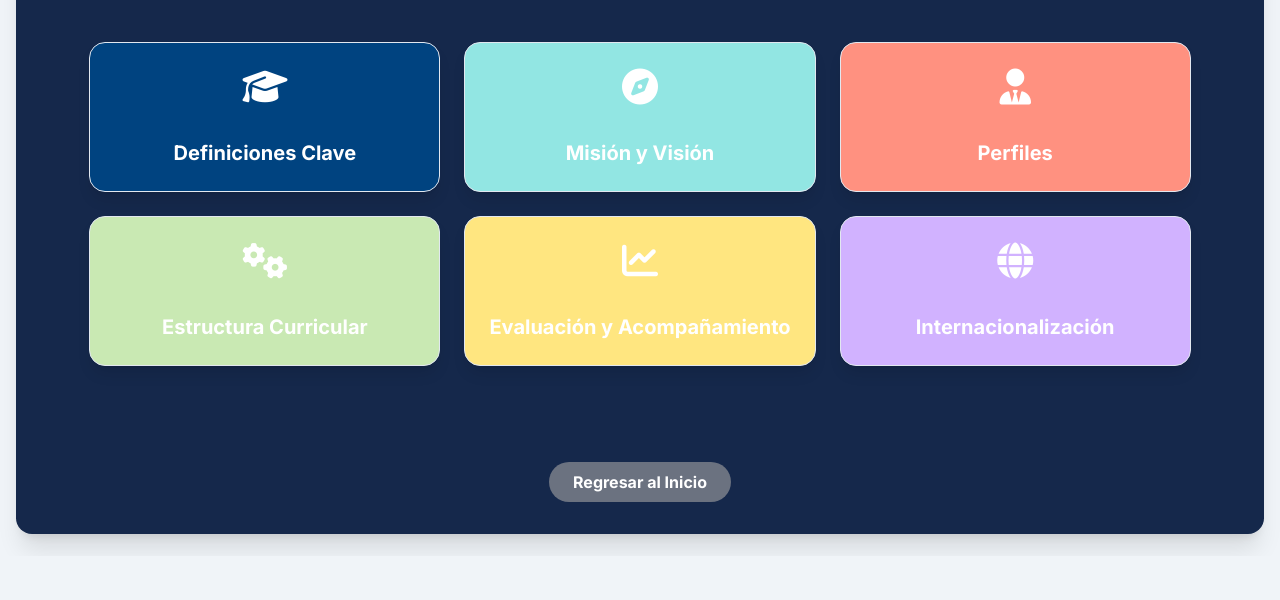
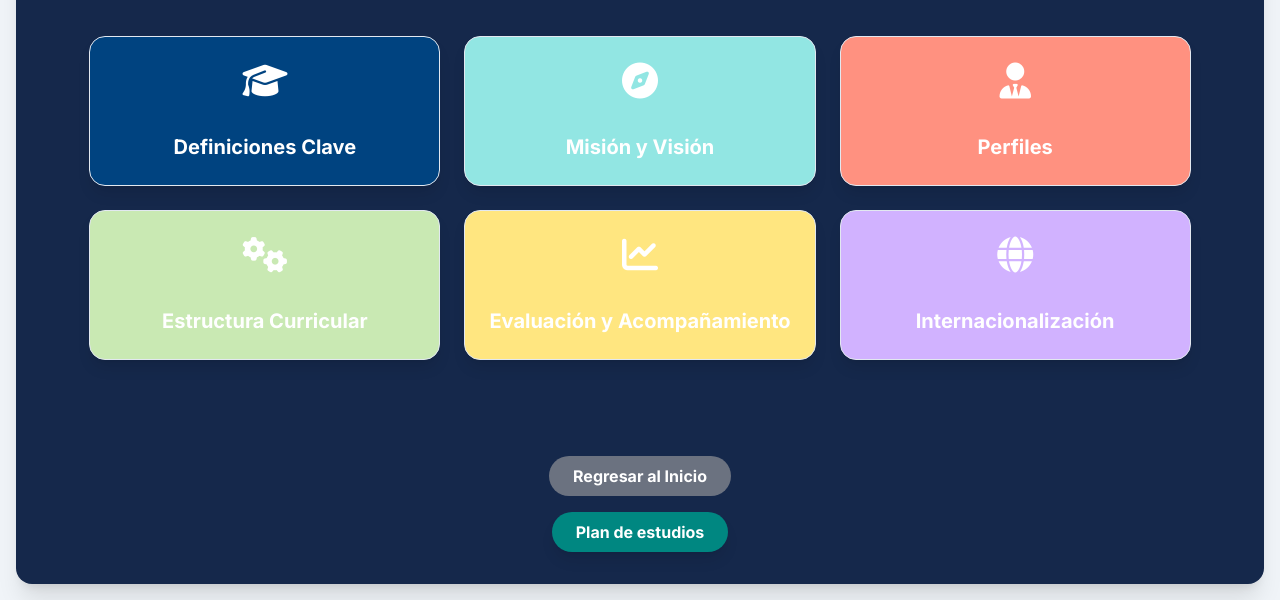
Before and after one commit to vokenaug/maestria, a plain HTML site: page index.html in a window 1280 px wide. Both pictures are taken after a click on the button "Comenzar". Shown: the part 244-844 px from the top of the page. Before the commit the page ends 800 px from the top, so only its background shows below. Drawn offline with nearby package versions, Linux system fonts and the light colour scheme.

Commit message:
Update index.html

```diff
--- a/index.html
+++ b/index.html
@@ -99,6 +99,11 @@
         <button onclick="goBackToStart()" class="mt-8 bg-gray-500 text-white font-bold py-2 px-6 rounded-full hover:bg-gray-600 transition duration-300">
             Regresar al Inicio
         </button>
+
+        <!-- Botón del Plan de Estudios -->
+        <a href="https://www.ces.edu.co/content/uploads/2025/03/universidad-ces-plan-de-estudios-maestria-en-administracion-en-salud-2025.pdf" target="_blank" class="mt-4 bg-ces-teal text-white font-bold py-2 px-6 rounded-full shadow-lg hover:shadow-xl transition duration-300 transform hover:scale-105">
+            Plan de estudios
+        </a>
     </div>
 
 </div>
```
